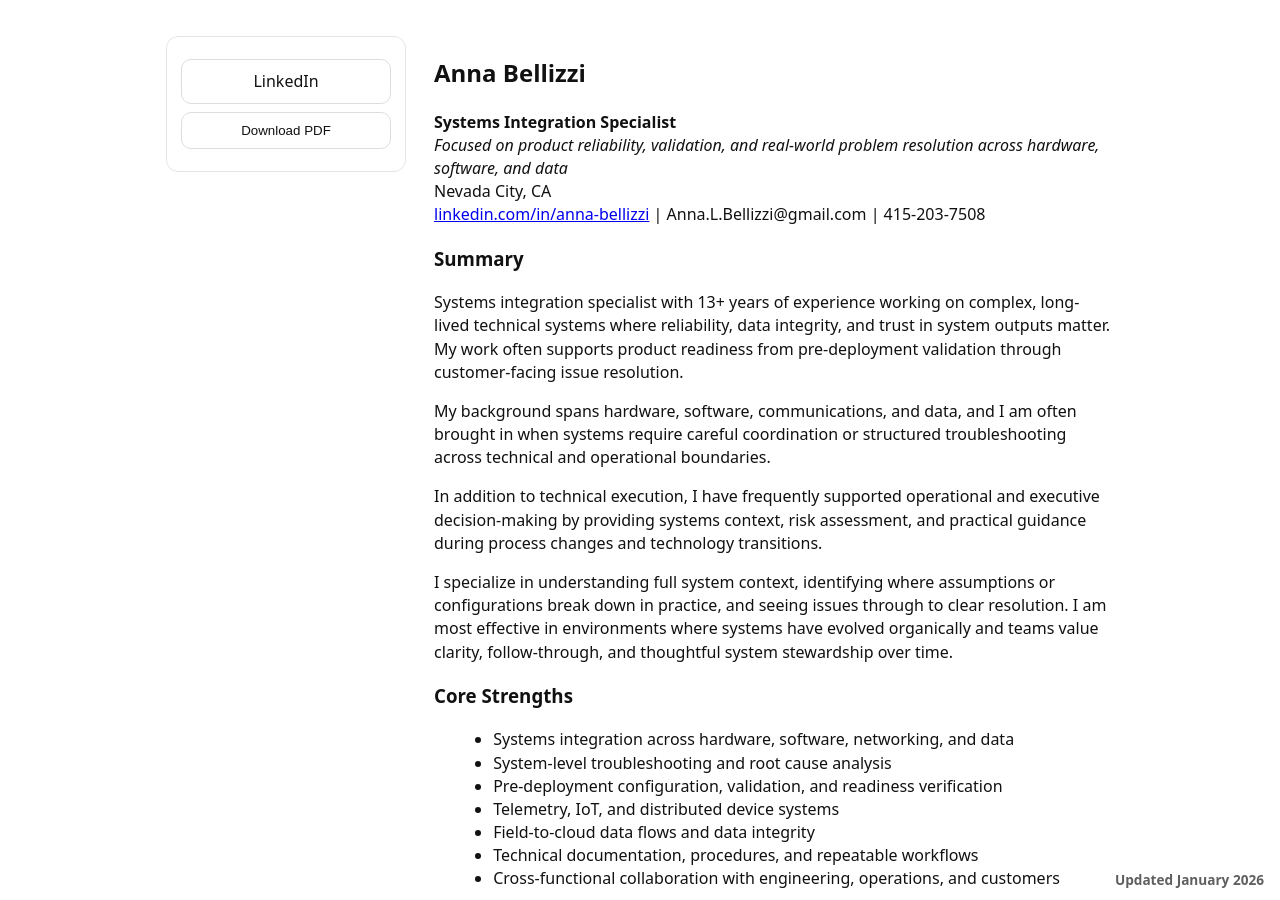
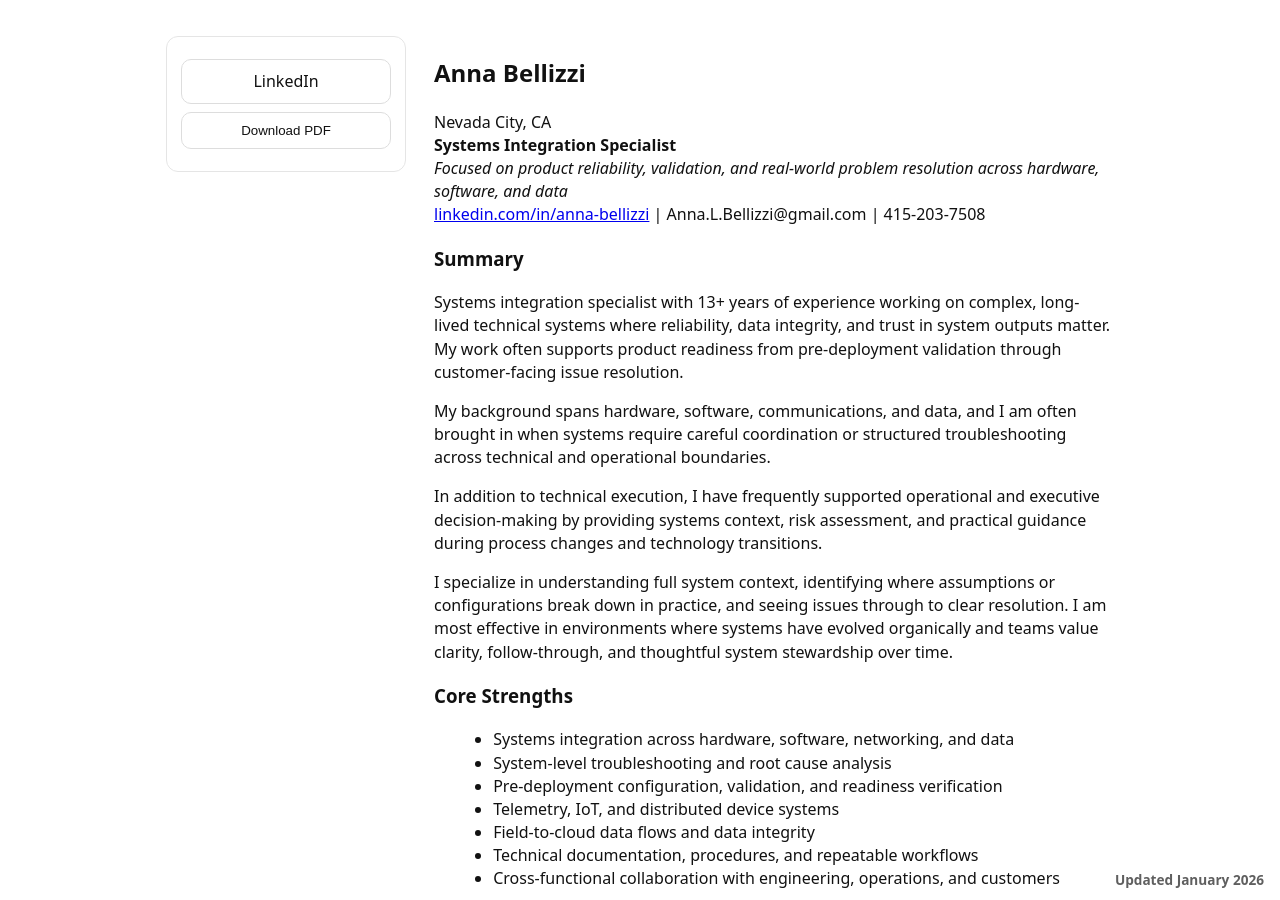
Before and after one commit to jostagirl/PublicResume, a Jekyll site: the page built from index.md, in a window 1280 px wide and 900 px high. Built offline with Jekyll 4.4.1, drawn with Linux system fonts in a browser that asks for light colours; our own code applies the rules of GitHub Pages for plain Markdown files.

Commit message:
Publish resume site update

```diff
--- a/index.md
+++ b/index.md
@@ -3,9 +3,9 @@ title: Anna Bellizzi | Resume
 ---
 <h2>Anna Bellizzi</h2>
 
+Nevada City, CA<br/>
 <strong>Systems Integration Specialist</strong><br/>
 *Focused on product reliability, validation, and real-world problem resolution across hardware, software, and data*
-Nevada City, CA<br/>
 <a href="https://www.linkedin.com/in/anna-bellizzi/">linkedin.com/in/anna-bellizzi</a> | Anna.L.Bellizzi@gmail.com | 415-203-7508
 
 <div class="resume-updated-sticky"><b>Updated January 2026</b></div>
```
